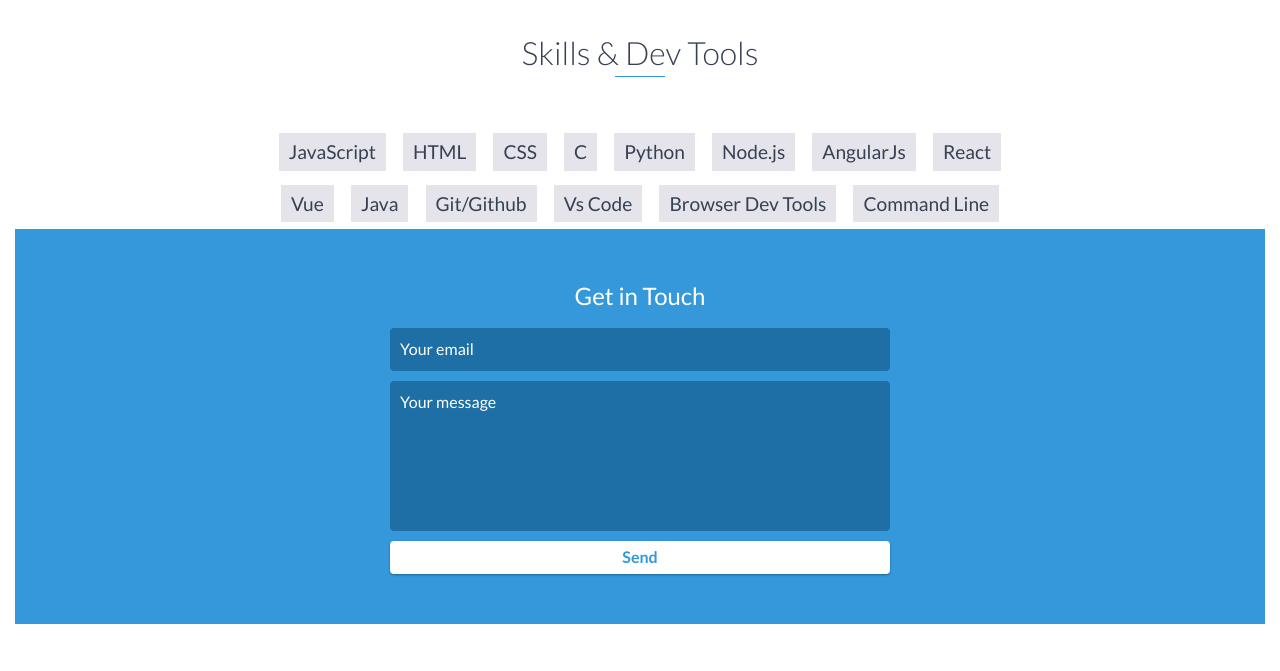
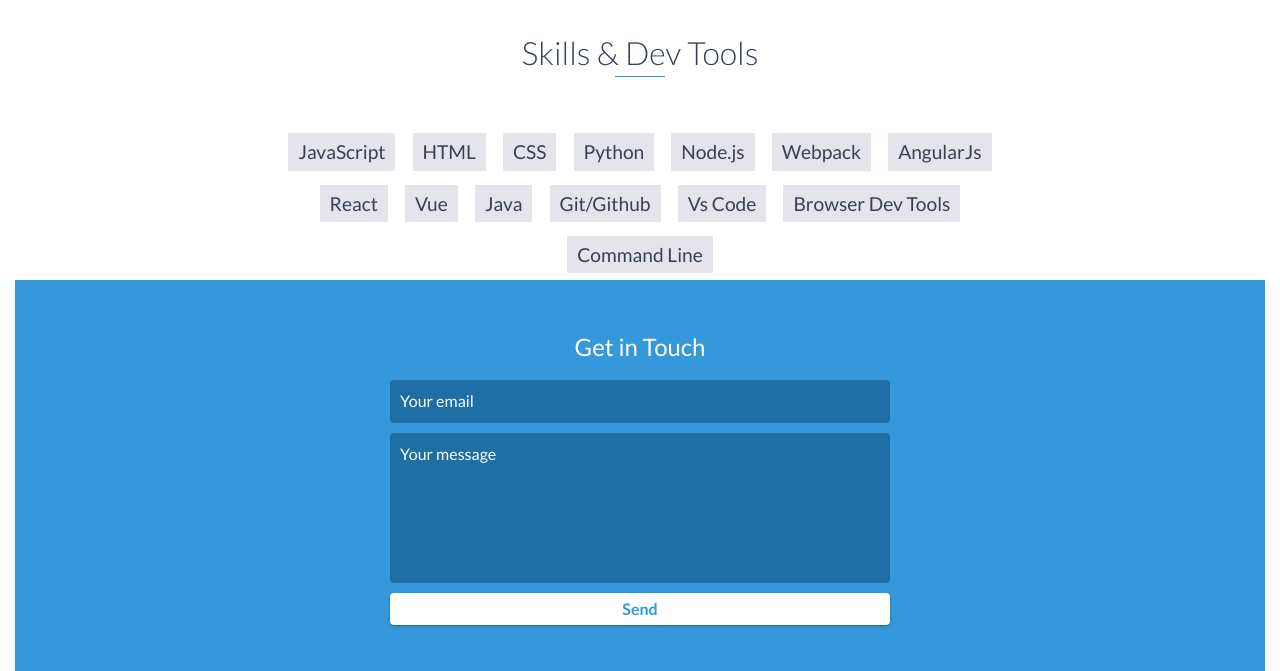
Before and after one commit to mudu93/mudu93.github.io, a website: page index.html in a window 1280 px wide. Shown: the part 3300-3971 px from the top of the page. Drawn offline with nearby package versions, Linux system fonts and the light colour scheme.

Commit message:
Update index.html

```diff
--- a/index.html
+++ b/index.html
@@ -199,9 +199,9 @@
             <li>JavaScript</li>
             <li>HTML</li>
             <li>CSS</li>
-            <li>C</li>
             <li>Python</li>
             <li>Node.js</li>
+	    <li>Webpack</li>
             <li>AngularJs</li>
             <li>React</li>
             <li>Vue</li>
```
